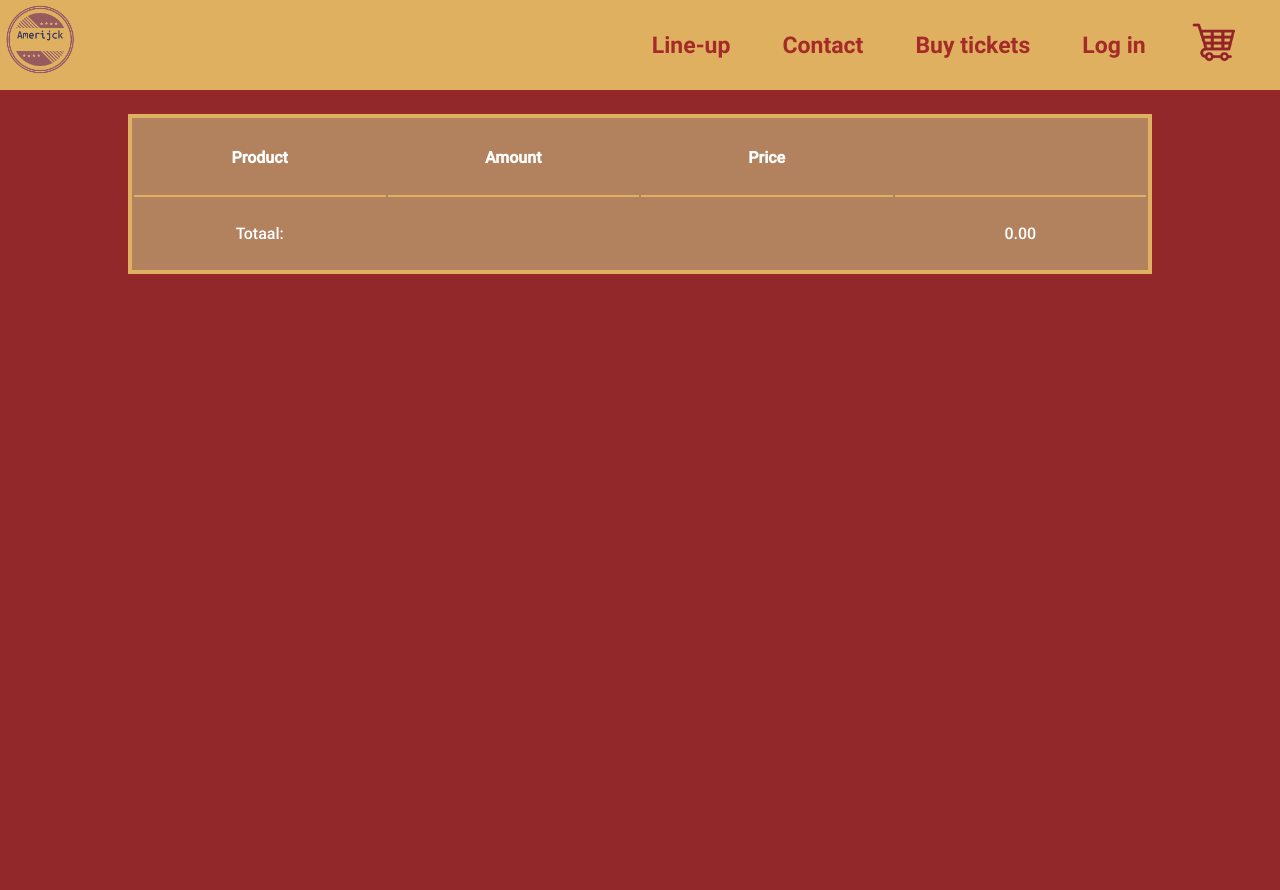
After one commit to Rremesal/festival, a PHP site: page /order.php in a window 1280 px wide. The commit adds this page. Run offline with PHP 8.4, Linux system fonts and the light colour scheme.

Commit message:
shoppingcart overview added

```diff
--- /dev/null
+++ b/order.php
@@ -0,0 +1,53 @@
+<?php include("festivaldb.php"); ?>
+<?php session_start(); ?>
+
+
+<!DOCTYPE html>
+<html lang="en">
+<head>
+    <link rel="stylesheet" href="style.css"/>
+    <title>Order</title>
+    <script src="script.js"></script>
+</head>
+<body id="orderBody">
+    <?php include("menu.php"); ?>
+    <div class="content" id="orderPage">
+        <table>
+            <tr>
+                <th>Product</th>
+                <th>Amount</th>
+                <th>Price</th>
+                <th></th>
+            </tr>
+            <?php $totalPrice = 0; ?>
+            <?php if(isset($_SESSION['shoppingCart'])) {
+                    foreach($_SESSION['shoppingCart'] as $id => $amount) {
+                        $query = "SELECT ticket_type,price FROM ticket WHERE ticket_id=$id";
+                        $stm = $conn->prepare($query);
+                        $stm->execute();
+                        $data = $stm->fetch(PDO::FETCH_OBJ);
+                        $totalPrice += $data->price;
+
+                ?>
+                <tr>
+                    <td><?=$data->ticket_type?></td>
+                    <td><?=$amount?></td>
+                    <td><?=$data->price?></td>
+                    <td><a href="removefromcart.php?id=<?=$id?>"><img id="trash" src="images/trash.png"/></a></td>
+
+                </tr>
+
+                <?php }?>
+            <?php }?>
+            <tr id="totalPrice-row">
+                <td>Totaal:</td>
+                <td></td>
+                <td></td>
+                <td><?= $totalPrice.".00"?></td>
+            </tr>
+        </table>
+
+
+    </div>
+</body>
+</html>
--- /dev/null
+++ b/removefromcart.php
@@ -0,0 +1,5 @@
+<?php
+    session_start();
+
+    unset($_SESSION['shoppingCart'][$_GET['id']]);
+    header("Location: order.php");
--- a/style.css
+++ b/style.css
@@ -565,3 +565,42 @@ iframe {
     border-top-right-radius: 15px;
     border-bottom-right-radius: 15px;
 }
+
+/* De CSS voor order.php */
+
+#orderBody {
+    overflow: hidden;
+}
+#orderPage {
+    display: flex;
+    justify-content: center;
+    height: 100vh;
+    background-color: #922829;
+}
+
+table  {
+    margin-top: 3vh;
+    background-color: #b2815e;
+    border: 4px solid #dfb05f;
+    height: 20vh;
+    width: 80vw;
+    color: white;
+    font-family: regularFont;
+    text-align: center;
+}
+
+table th {
+    border-bottom: 2px solid #dfb05f;
+}
+
+#totalPrice-row {
+    border-top: solid 2px #dfb05f;
+}
+
+td {
+    width: 5vw;
+}
+
+#trash {
+    height: 3vh;
+}
--- a/webshop.php
+++ b/webshop.php
@@ -64,7 +64,8 @@
                     else $_SESSION['shoppingCart'][$ticketId] = $amount;
 
                 }
-
+                // var_dump($_SESSION['shoppingCart']);
+                // unset($_SESSION['shoppingCart']);
                 ?>
 
 
```
